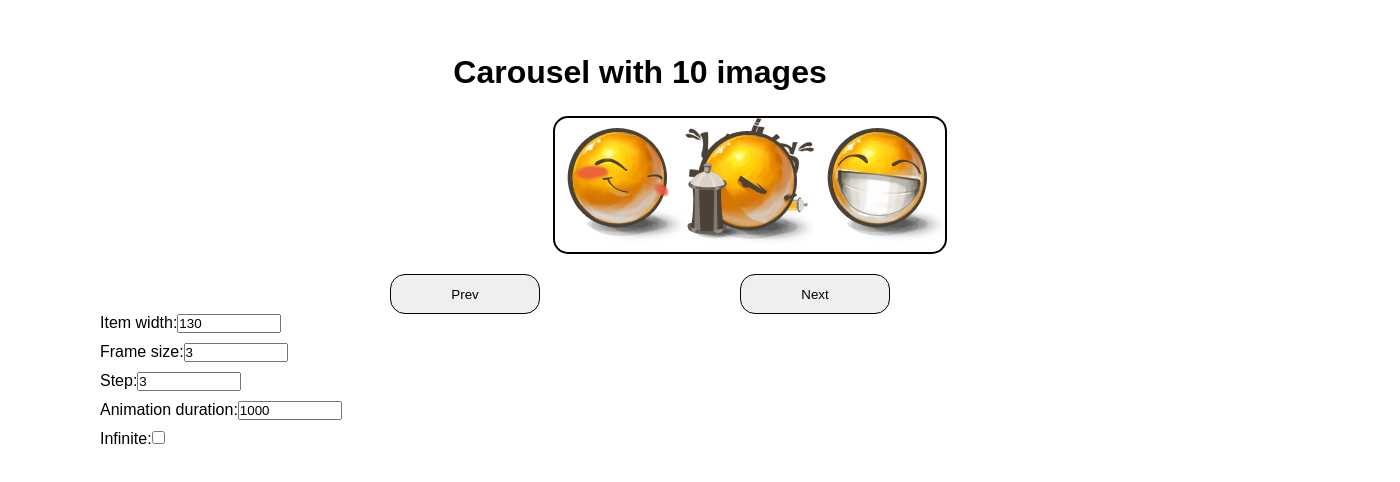
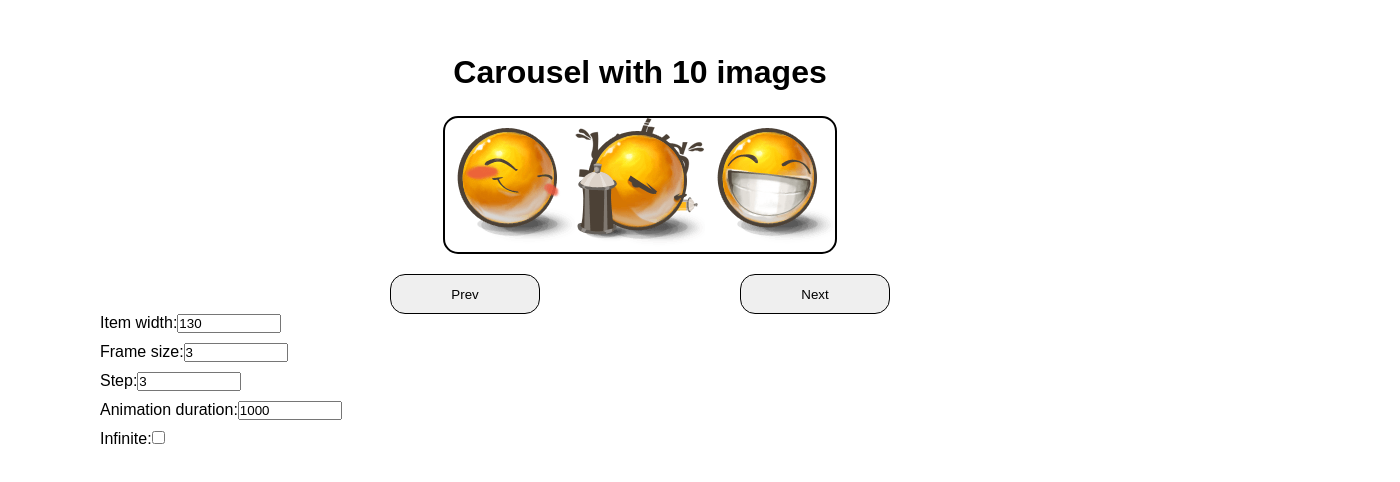
Before and after one commit to mate-academy/react_carousel, a React (Create React App) app: page / in a window 1280 px wide. Shown: the part 146-628 px from the top of the page, 1400 px wide, since content can reach past the window. Built offline with nearby package versions, Linux system fonts and the light colour scheme; the HTML template or start-up script is replaced by a standard one.

Commit message:
Delete stable width on carousel wrapper

```diff
--- a/src/components/Carousel.scss
+++ b/src/components/Carousel.scss
@@ -3,7 +3,6 @@
   display: flex;
   align-items: center;
   justify-content: center;
-  width: 1300px;
   margin-bottom: 20px;
 }
 
```
